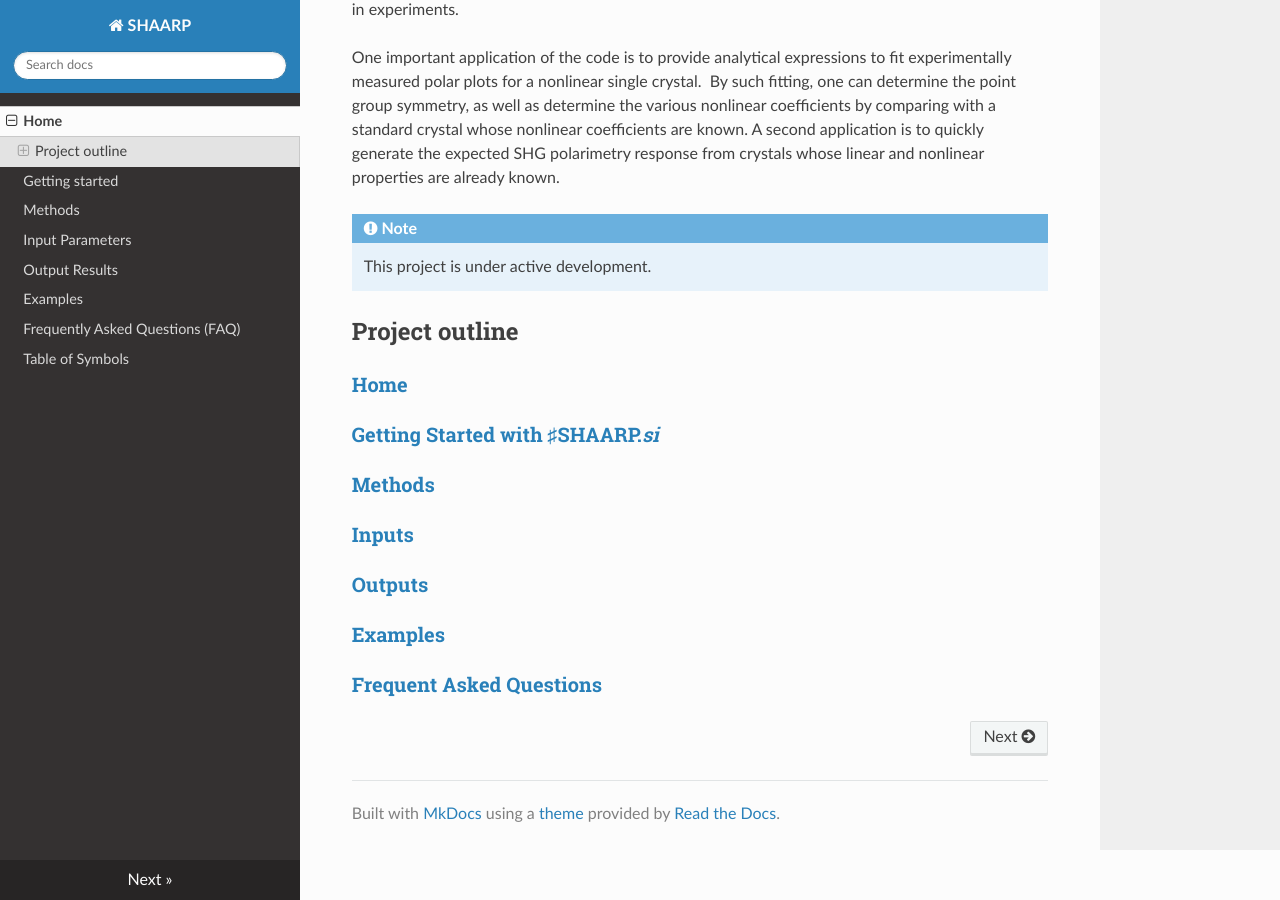
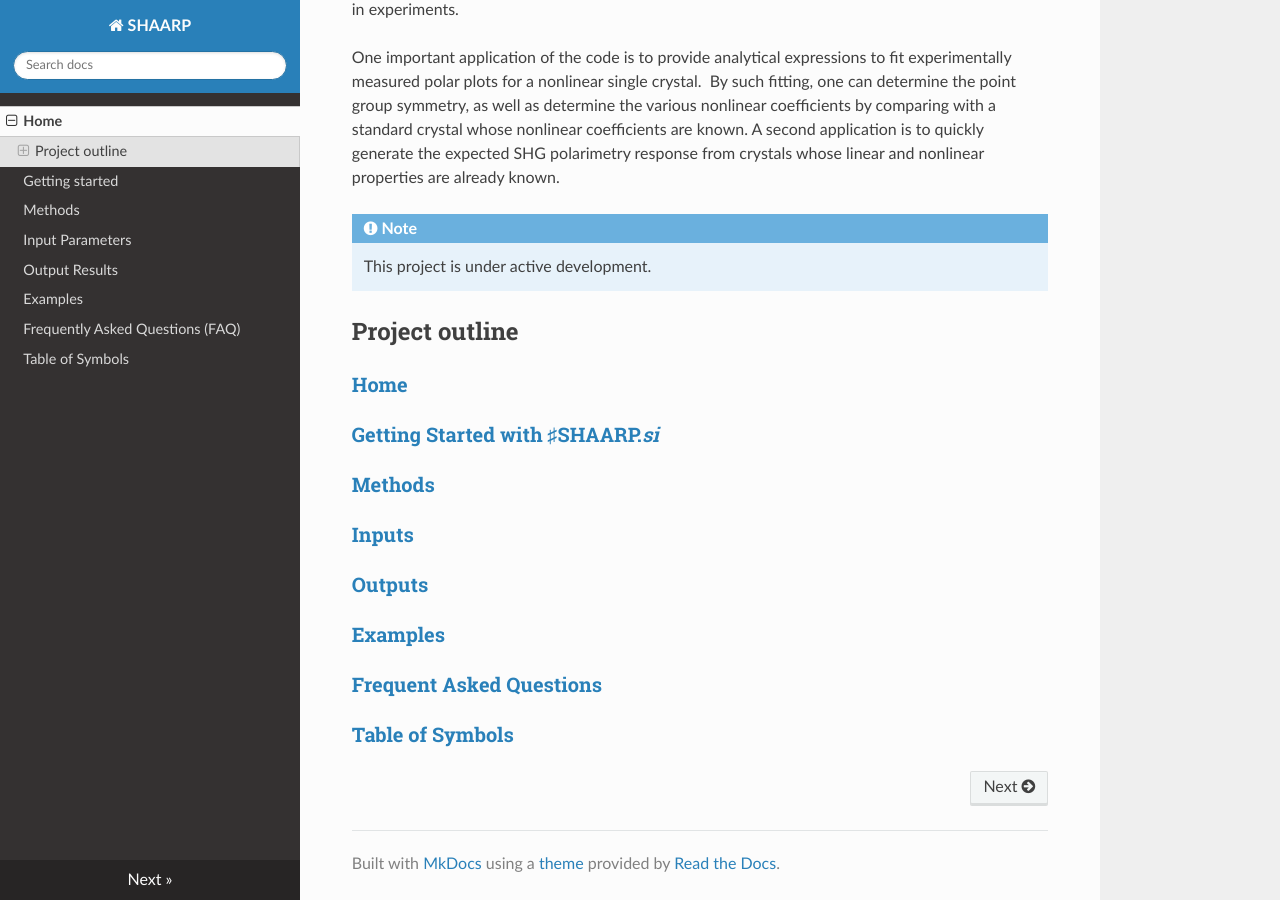
Before and after one commit to Rui-Zu/SHAARP, an MkDocs documentation site: the page built from docs/index.md, in a window 1280 px wide and 900 px high, scrolled down 718 px. Built offline with MkDocs 1.6.1, drawn with Linux system fonts in a browser that asks for light colours; nearby versions of some CDN libraries; formulas are drawn with MathJax 3.

Commit message:
Add files via upload

```diff
--- a/docs/index.md
+++ b/docs/index.md
@@ -22,3 +22,4 @@ One important application of the code is to provide analytical expressions to fi
 ### [Outputs](output.md)
 ### [Examples](examples.md)
 ### [Frequent Asked Questions](FAQ.md)
+### [Table of Symbols](table.md)
```
